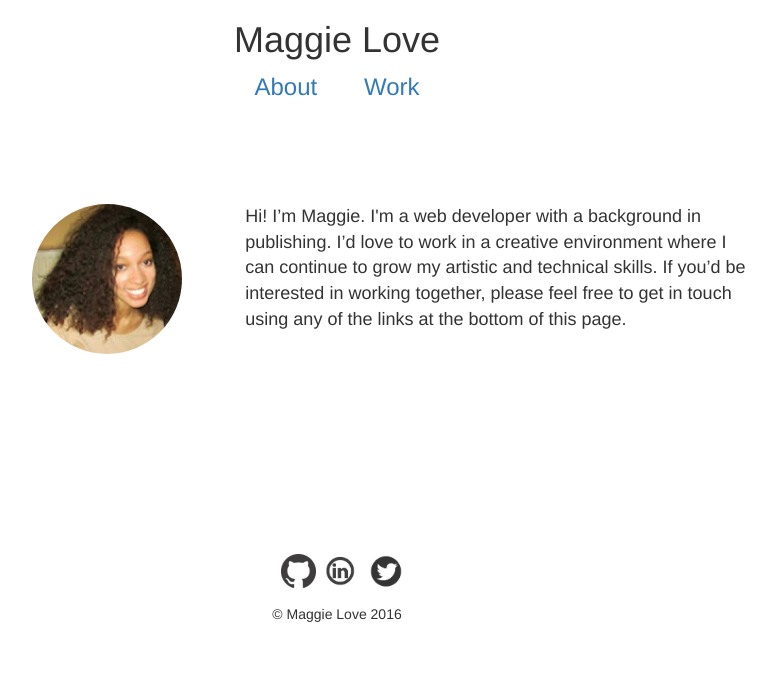
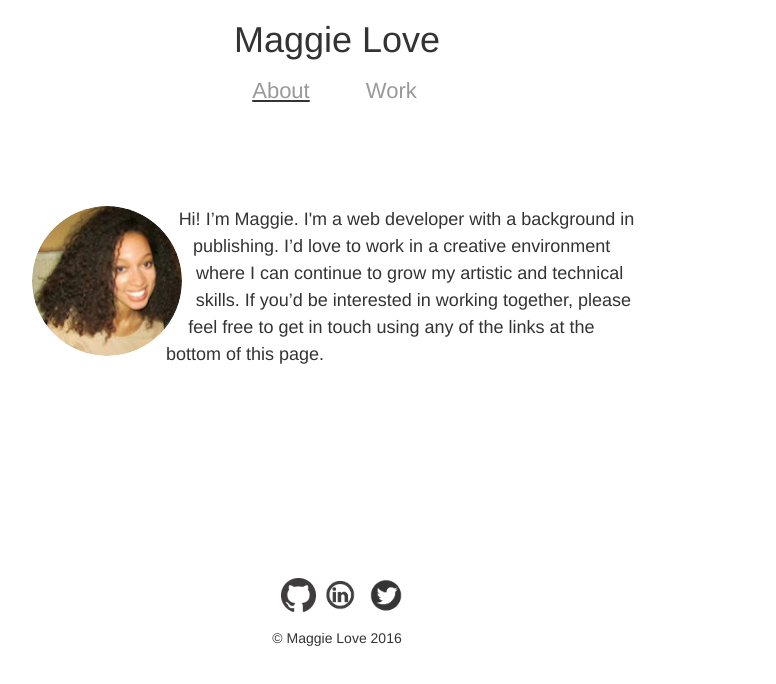
Before and after one commit to maggielove/portfolio-ii, a plain HTML site: page index.html in a window 1280 px wide. Shown: the whole page, without its empty margins (303-1079 px from the left). Drawn offline with nearby package versions, Linux system fonts and the light colour scheme.

Commit message:
fixed text wrapping around circular image; added underline for active nav link

```diff
--- a/css/style.css
+++ b/css/style.css
@@ -3,20 +3,26 @@
     margin-bottom: 100px;
 }
 
-nav {
-    font-size: 24px;
+ul {
+    font-size: 22px;
+    margin-top: 15px;
 }
 
-a.about {
+a {
+    color: #999;
+}
+
+.about {
     margin-right: 40px;
 }
 
-/*nav a:active {
+.active {
     text-decoration: underline;
-}*/
+}
 
 footer {
     margin-top: 200px;
+    margin-bottom: 30px;
 }
 
 /* Contact links in the footer*/
@@ -28,6 +34,17 @@ footer {
 /* About/ Home page */
 #about-section p {
     font-size: 18px;
+    line-height: 1.5;
+}
+
+.img-circle {
+    float: left;
+    margin-right: 2em;
+    -webkit-shape-outside: circle();
+    -moz-shape-outside: circle();
+    shape-oustide: circle();
+    -webkit-clip-path: circle();
+    -moz-clip-path: circle();
 }
 
 /* Work page */
--- a/index.html
+++ b/index.html
@@ -20,7 +20,7 @@
 
 
         <link rel="stylesheet" type="text/css" href="css/style.css">
-        <title>Maggie Love</title>
+        <title>Maggie Love | Home</title>
     </head>
 
     <body>
@@ -29,18 +29,20 @@
         <div class="site-header text-center">
             <h1>Maggie Love</h1>
 
-            <nav>
-                <a class="about" href="./index.html">About</a>
-                <a href="./work.html">Work</a>
-            </nav>
+            <ul class="list-inline">
+                <li class="active about"><a href="./index.html">About</a></li>
+                <li><a class="work" href="./work.html">Work</a></li>
+            </ul>
         </div>
 
             <div class="row" id="about-section">
-                <div class="col-md-2 col-md-offset-3">
+                <div class="col-md-6 col-md-offset-3">
+                <!-- <div class="col-md-2 col-md-offset-3"> -->
                     <img class="img-circle" id="profile-pic" src="images/profile_ml.jpg" alt="Maggie Love" height="150" width="150">
-                </div>
-                <div class="col-md-5">
+                <!-- </div> -->
+                <!-- <div class="col-md-5"> -->
                     <p>Hi! I’m Maggie. I'm a web developer with a background in publishing. I’d love to work in a creative environment where I can continue to grow my artistic and technical skills. If you’d be interested in working together, please feel free to get in touch using any of the links at the bottom of this page.</p>
+                <!-- </div> -->
                 </div>
             </div>
 
@@ -57,6 +59,7 @@
             </footer>
 
         </div><!-- .container-fluid -->
+        <script type="text/javascript" src="js/script.js"></script>
     </body>
 
 </html>
```
Also changed, not shown: work.html (+10 -9 lines).
